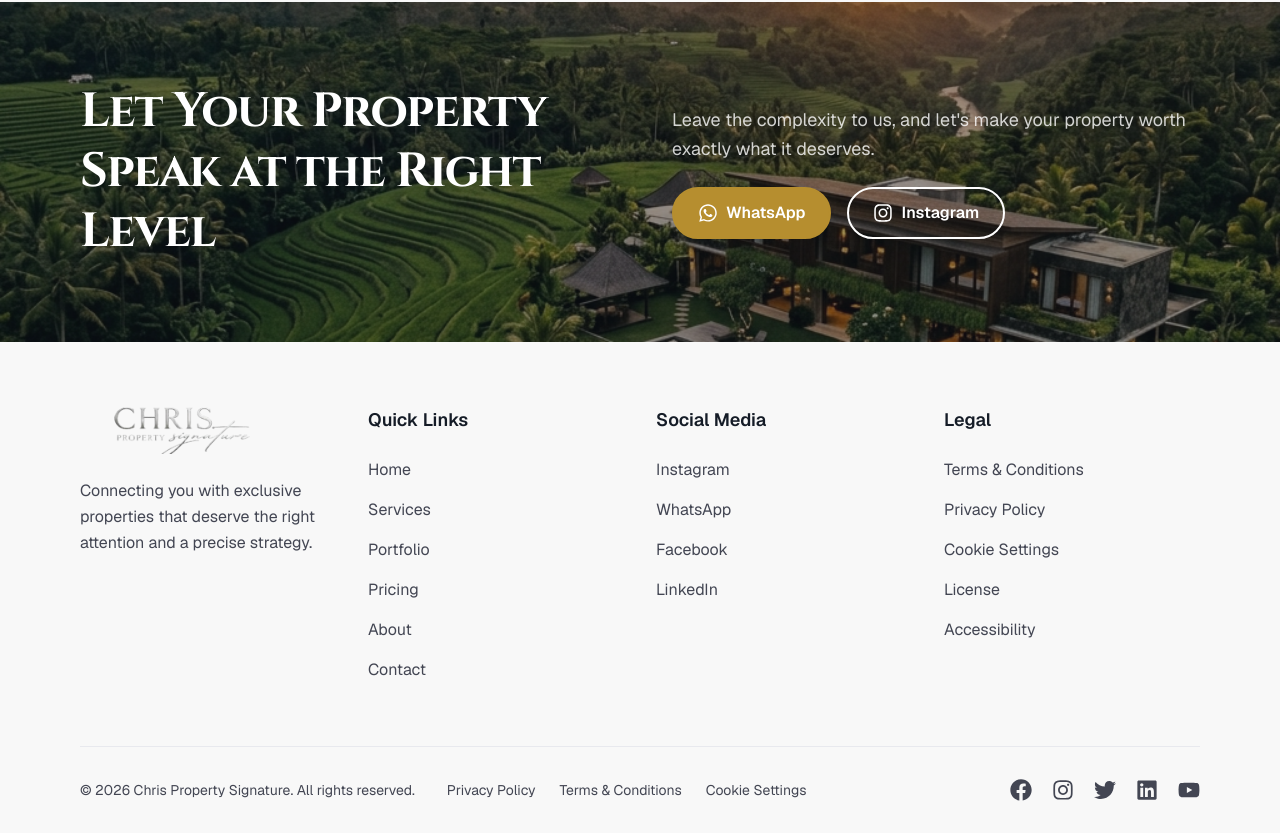
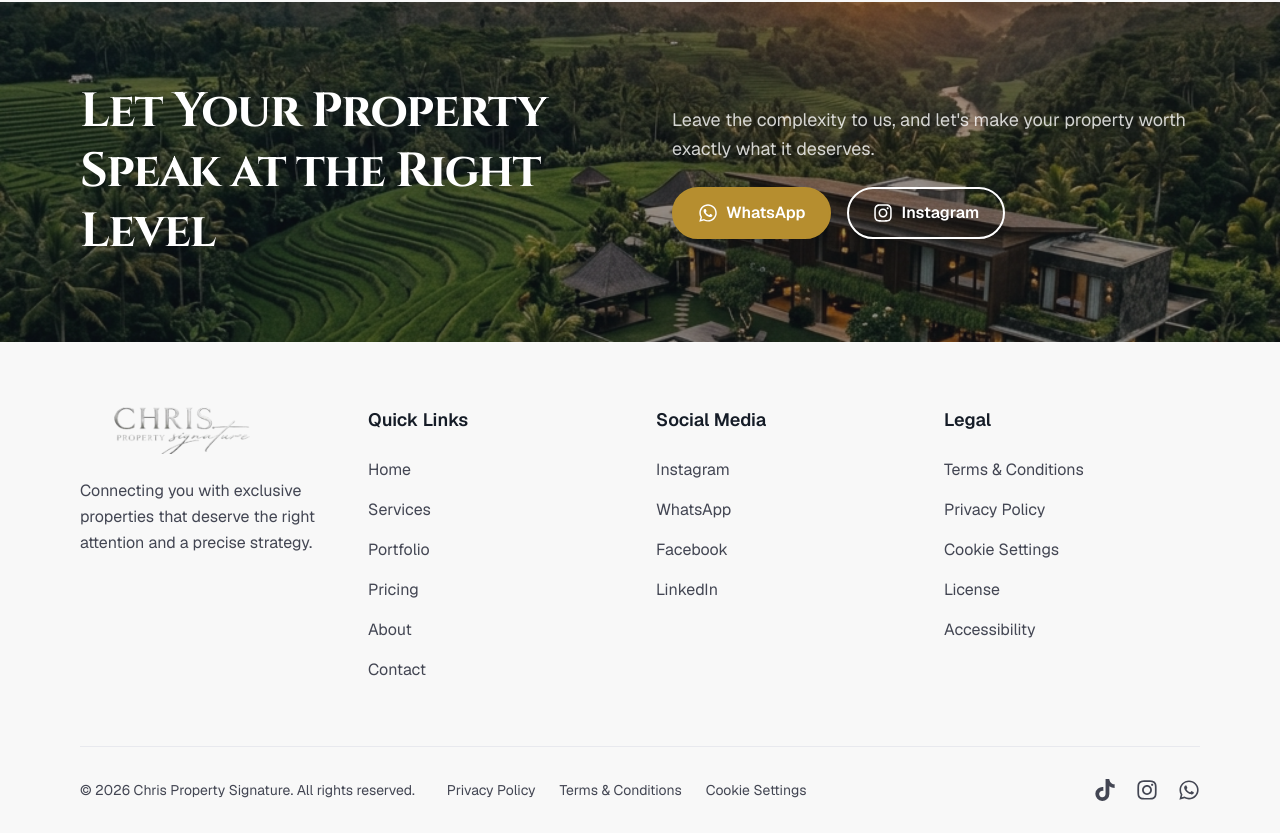
Before and after one commit to AIDILYOWIE/agency_property_website, a Next.js app: page / in a window 1280 px wide. Shown: the part 8551-9384 px from the top of the page. Built offline with nearby package versions, Linux system fonts and the light colour scheme.

Commit message:
:white_check_mark: Update sosmed and redirert sosmed

```diff
--- a/app/_components/layout/Footer.tsx
+++ b/app/_components/layout/Footer.tsx
@@ -6,7 +6,9 @@ import {
   FaInstagram,
   FaTwitter,
   FaLinkedin,
-  FaYoutube
+  FaYoutube,
+  FaWhatsapp,
+  FaTiktok
 } from "react-icons/fa";
 
 export function Footer() {
@@ -133,20 +135,14 @@ export function Footer() {
 
           {/* Social Icons */}
           <div className="flex items-center gap-5 text-on-surface-variant">
-            <a href="#" className="hover:text-primary hover:-translate-y-1 transition-all duration-200" aria-label="Facebook">
-              <FaFacebook size={22} />
+            <a href="https://www.instagram.com/chrisproperty.signature/" className="hover:text-primary hover:-translate-y-1 transition-all duration-200" aria-label="Facebook">
+              <FaTiktok size={22} />
             </a>
-            <a href="#" className="hover:text-primary hover:-translate-y-1 transition-all duration-200" aria-label="Instagram">
+            <a href="https://www.instagram.com/chrisproperty.signature/" className="hover:text-primary hover:-translate-y-1 transition-all duration-200" aria-label="Instagram">
               <FaInstagram size={22} />
             </a>
-            <a href="#" className="hover:text-primary hover:-translate-y-1 transition-all duration-200" aria-label="Twitter">
-              <FaTwitter size={22} />
-            </a>
-            <a href="#" className="hover:text-primary hover:-translate-y-1 transition-all duration-200" aria-label="LinkedIn">
-              <FaLinkedin size={22} />
-            </a>
             <a href="#" className="hover:text-primary hover:-translate-y-1 transition-all duration-200" aria-label="YouTube">
-              <FaYoutube size={22} />
+              <FaWhatsapp size={22} />
             </a>
           </div>
 
```
